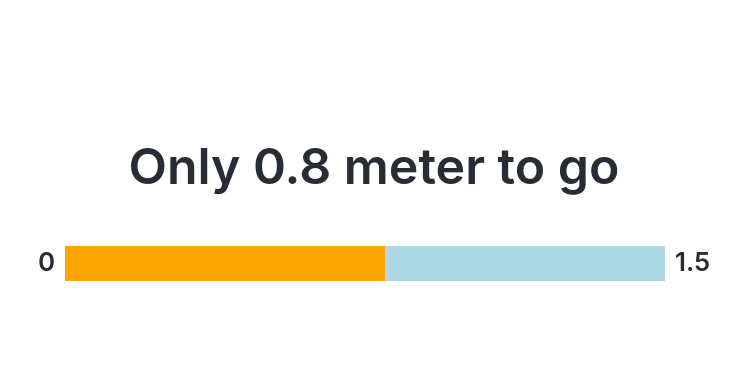
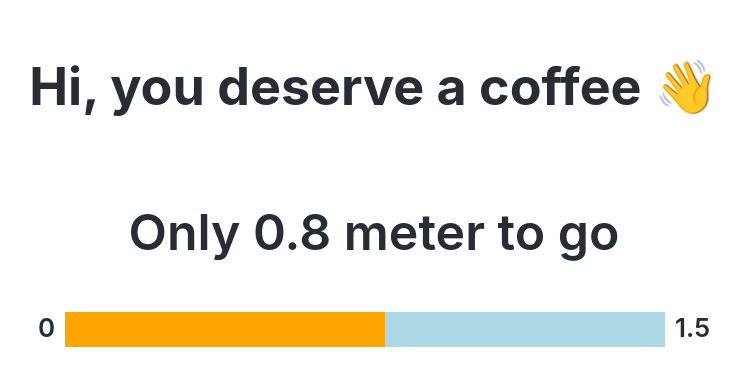
Before and after one commit to rachellebosman/stagePrototype, a React (Create React App) app: page / in a window 1280 px wide. Shown: the part 204-590 px from the top of the page, without its empty margins (266-1008 px from the left). Built offline with nearby package versions, Linux system fonts and the light colour scheme.

Commit message:
added: animation

```diff
--- a/src/App.js
+++ b/src/App.js
@@ -2,11 +2,13 @@ import './App.scss';
 import './styles/style.scss';
 import './DistancePage'
 import DistancePage from './DistancePage';
+import GreetingPage from './GreetingPage';
 
 function App() {
   return (
     <div className="App">
       <header className="App-header">
+        <GreetingPage />
         <DistancePage />
       </header>
     </div>
--- a/src/components/DistanceBar.js
+++ b/src/components/DistanceBar.js
@@ -1,5 +1,7 @@
 import React, {useState, setState} from 'react'
 import '../styles/style.scss';
+import '../App.scss';
+
 //import *  as d3 from 'd3';
 
 function DistanceBar(props) {
--- a/src/greetingPage.js
+++ b/src/greetingPage.js
@@ -1,20 +1,21 @@
 import React from 'react'
+import './styles/style.scss';
 
 function greetingPage() {
 
     const greetings = [
-        "Hi, hardworker",
-        "Hello, beautiful",
-        "Hey, smartypants",
-        "Hallo, jij verdient koffie"
+        "Hi, hardworker 👋",
+        "Hello, beautiful 👋",
+        "Hey, smartypants 👋",
+        "Hi, you deserve a coffee 👋"
     ]
 
     const  randomGreeting = greetings[Math.floor(Math.random()*greetings.length)];
-    console.log(randomGreeting)
+    //console.log(randomGreeting)
 
     return (
         <div>
-            <h1> {randomGreeting} </h1>
+            <h1 class="greeting"> {randomGreeting}</h1>
         </div>
     )
 }
--- a/src/styles/style.scss
+++ b/src/styles/style.scss
@@ -11,6 +11,15 @@
             font-size: 26px;
             margin: 0 10px ;
         }
-
     }
 }
+
+.greeting{
+    animation: fadeIn;
+    animation-duration: 5s;
+}
+
+@keyframes fadeIn {
+  0% {opacity: 0%;}
+  100% {opacity: 100%}
+}
```
